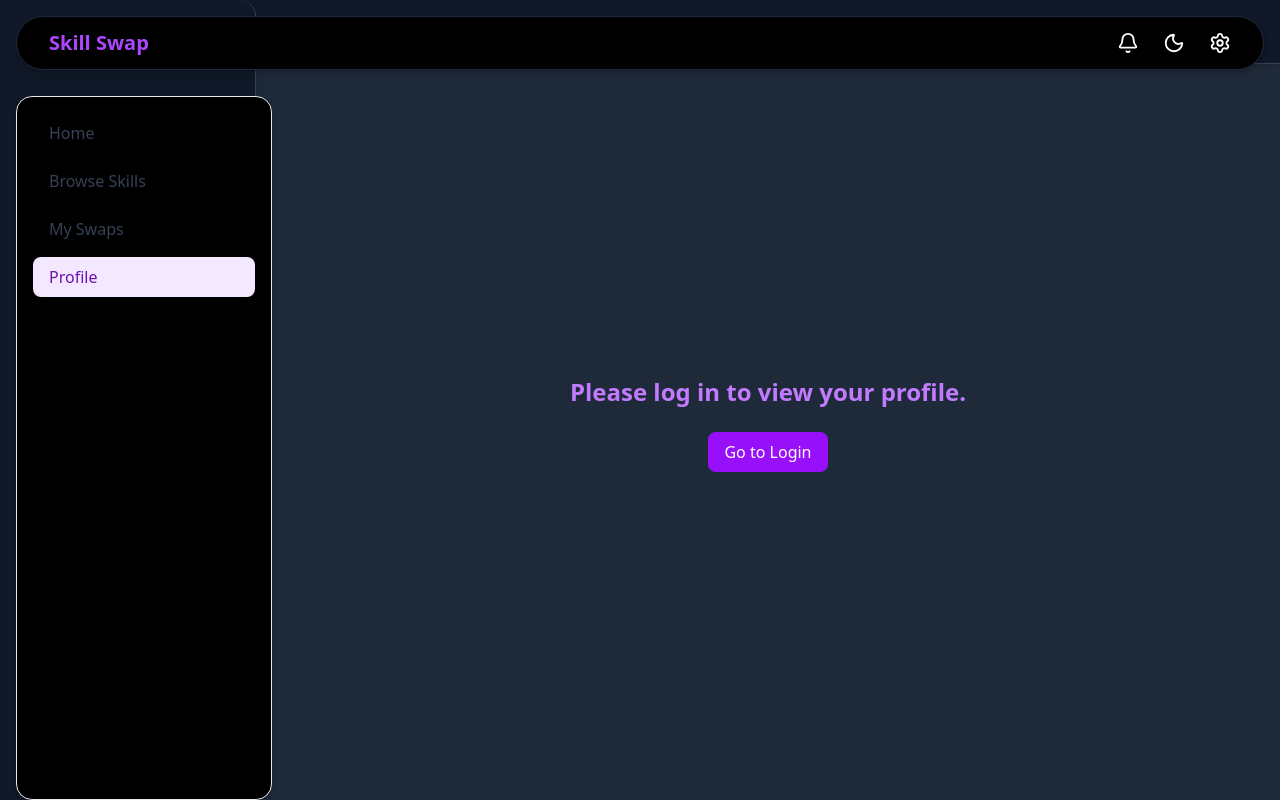
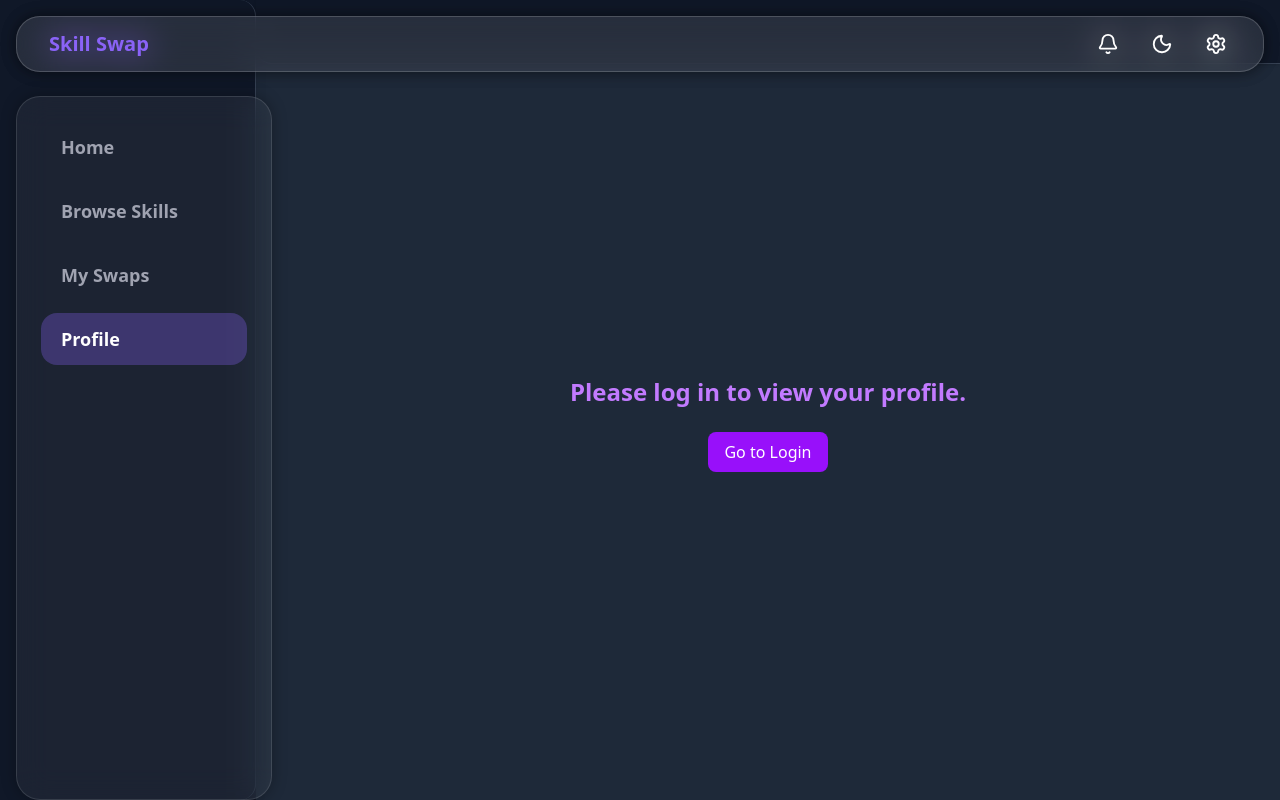
Before and after one commit to krishn0/Skill-Swap, a React (Vite) app in the folder skillswap/frontend/: page /profile in a window 1280 px wide. Built offline with nearby package versions, Linux system fonts and the light colour scheme.

Commit message:
Fixed components

```diff
--- a/skillswap/frontend/src/App.jsx
+++ b/skillswap/frontend/src/App.jsx
@@ -1,5 +1,5 @@
 import React from "react";
-import { BrowserRouter as Router, Routes, Route } from "react-router-dom";
+import { BrowserRouter as Router, Routes, Route, useLocation } from "react-router-dom";
 
 import Navbar from "./components/layout/Navbar";
 import LandingPage from "./components/LandingPage";
@@ -12,19 +12,28 @@ import BrowseSkills from "./components/BrowseSkills";
 import Browse from "./pages/Browse";
 import MySwaps from "./pages/MySwaps";
 import SwapRequest from "./pages/SwapRequest";
+import OwnProfile from "./pages/OwnProfile";
+import Profile from "./pages/Profile";
 
-// Profile pages
-import OwnProfile from "./pages/OwnProfile";   // your own profile page
-import Profile from "./pages/Profile";         // browsed user's profile page
+function Layout({ children }) {
+  const location = useLocation();
+
+  // Hide navbar on landing page and auth pages if you want
+  const hideNavbarOnPaths = ["/", "/login", "/signup"];
+
+  return (
+    <>
+      {/* Conditionally render navbar */}
+      {!hideNavbarOnPaths.includes(location.pathname) && <Navbar />}
+      <main>{children}</main>
+    </>
+  );
+}
 
 function App() {
   return (
     <Router>
-      <header>
-        <Navbar />
-      </header>
-
-      <main>
+      <Layout>
         <Routes>
           {/* Public routes */}
           <Route path="/" element={<LandingPage />} />
@@ -39,14 +48,15 @@ function App() {
           <Route path="/swap-request" element={<SwapRequest />} />
 
           {/* Profile routes */}
-          <Route path="/profile" element={<OwnProfile />} />        {/* own logged-in user profile */}
-          <Route path="/profile/:id" element={<Profile />} />       {/* other user's public profile */}
+          <Route path="/profile" element={<OwnProfile />} />
+          <Route path="/profile/:id" element={<Profile />} />
           <Route path="/settings" element={<Settings />} />
           <Route path="/notifications" element={<Notifications />} />
+
           {/* Catch-all 404 */}
           <Route path="*" element={<h2 className="p-6 text-2xl">404 - Page Not Found</h2>} />
         </Routes>
-      </main>
+      </Layout>
     </Router>
   );
 }
--- a/skillswap/frontend/src/components/BrowseSkills.jsx
+++ b/skillswap/frontend/src/components/BrowseSkills.jsx
@@ -60,32 +60,23 @@ const BrowseSkills = () => {
   });
 
   return (
-    <div className="flex min-h-screen bg-black text-white">
+    <div className="flex min-h-screen bg-[#0E0E1C] text-white font-manrope">
       {/* Sidebar */}
-      <aside
-        className="fixed top-0 left-0 h-full w-64 bg-black border-r border-gray-700 rounded-tr-2xl rounded-br-2xl shadow-lg z-30"
-      >
+      <aside className="fixed top-0 left-0 h-full w-64 p-4">
         <Sidebar />
       </aside>
 
       {/* Main content container */}
       <div className="flex flex-col flex-1 ml-64 min-h-screen">
         {/* Navbar */}
-        <header
-          className="fixed top-0 left-64 right-0 h-16 bg-black border-b border-gray-700 shadow z-40 flex items-center px-6"
-        >
+        <header className="fixed top-0 left-64 right-0 z-40">
           <Navbar />
         </header>
 
-        {/* Main scrollable content */}
-        <main
-          className="pt-20 px-6 md:px-10 flex-1 overflow-auto max-w-7xl mx-auto"
-          style={{ minHeight: "calc(100vh - 64px)" }}
-        >
-          <h1 className="text-4xl font-bold text-purple-500 mb-2">Browse Skills</h1>
-          <p className="text-purple-300 mb-8">
-            Find people offering the skills you need and request a swap!
-          </p>
+        {/* Main content */}
+        <main className="pt-24 px-6 md:px-10 max-w-7xl mx-auto w-full">
+          <h1 className="text-4xl font-bold text-[#8A63F7] mb-2">Browse Skills</h1>
+          <p className="text-[#A0A3B1] mb-8">Find people offering the skills you need and request a swap!</p>
 
           {/* Search Bar */}
           <div className="mb-6">
@@ -94,47 +85,41 @@ const BrowseSkills = () => {
               placeholder="Search skills or users..."
               value={searchTerm}
               onChange={(e) => setSearchTerm(e.target.value)}
-              className="w-full text-white placeholder-purple-400 bg-gray-800 rounded-full border border-purple-600 px-6 py-3 text-lg focus:outline-none focus:ring-2 focus:ring-purple-500 transition"
+              className="w-full text-white placeholder-[#A0A3B1] bg-[#1A1A2E] rounded-2xl border border-white/10 px-6 py-3 text-lg focus:outline-none focus:ring-2 focus:ring-[#8A63F7] transition"
             />
           </div>
 
-          {/* Filters - horizontal row */}
-          <div className="bg-gray-900 rounded-lg shadow p-4 mb-8 flex flex-col md:flex-row md:items-center md:space-x-6 space-y-4 md:space-y-0">
+          {/* Filters */}
+          <div className="rounded-2xl p-5 mb-10 bg-[rgba(255,255,255,0.05)] backdrop-blur-md border border-white/10 shadow-md flex flex-col md:flex-row md:items-center md:space-x-6 space-y-4 md:space-y-0">
             {/* Skill Category */}
             <div className="flex flex-col md:flex-row md:items-center md:space-x-2 min-w-[160px]">
-              <label className="text-purple-400 font-semibold mb-1 md:mb-0 md:whitespace-nowrap">
-                Skill Category
-              </label>
+              <label className="text-[#A0A3B1] font-semibold mb-1 md:mb-0">Skill Category</label>
               <select
                 value={selectedCategory}
                 onChange={(e) => setSelectedCategory(e.target.value)}
-                className="bg-gray-800 text-white rounded-lg border border-purple-600 px-4 py-2 focus:outline-none focus:ring-2 focus:ring-purple-500 transition"
+                className="bg-[#1A1A2E] text-white rounded-lg border border-white/10 px-4 py-2 focus:outline-none focus:ring-2 focus:ring-[#8A63F7] transition"
               >
                 <option value="">All Categories</option>
                 {categories.map((cat, idx) => (
-                  <option key={idx} value={cat}>
-                    {cat}
-                  </option>
+                  <option key={idx} value={cat}>{cat}</option>
                 ))}
               </select>
             </div>
 
             {/* Availability */}
             <div className="flex flex-col md:flex-row md:items-center md:space-x-4 min-w-[220px]">
-              <span className="text-purple-400 font-semibold mb-1 md:mb-0 md:whitespace-nowrap">
-                Availability
-              </span>
+              <span className="text-[#A0A3B1] font-semibold mb-1 md:mb-0">Availability</span>
               <div className="flex space-x-3 flex-wrap">
                 {availabilityOptions.map((opt, idx) => (
                   <label
                     key={idx}
-                    className="flex items-center cursor-pointer select-none space-x-2 text-sm text-gray-300 hover:text-purple-400 transition"
+                    className="flex items-center space-x-2 text-sm text-white hover:text-[#8A63F7] transition cursor-pointer"
                   >
                     <input
                       type="checkbox"
                       checked={availabilityFilter.includes(opt)}
                       onChange={() => toggleAvailability(opt)}
-                      className="cursor-pointer w-4 h-4 rounded border-gray-600 bg-gray-700 checked:bg-purple-600 checked:border-purple-600 focus:ring-purple-400"
+                      className="w-4 h-4 text-[#8A63F7] bg-[#1A1A2E] border-white/20 rounded focus:ring-[#8A63F7]"
                     />
                     <span>{opt}</span>
                   </label>
@@ -142,54 +127,51 @@ const BrowseSkills = () => {
               </div>
             </div>
 
-            {/* Public Only Toggle */}
+            {/* Public toggle */}
             <div className="flex items-center space-x-3 min-w-[110px]">
-              <label
-                htmlFor="publicOnlyToggle"
-                className="text-purple-400 font-semibold cursor-pointer select-none whitespace-nowrap"
-              >
-                Public Only
-              </label>
+              <label className="text-[#A0A3B1] font-semibold">Public Only</label>
               <div
-                className={`w-11 h-6 rounded-full cursor-pointer relative transition ${
-                  showPublicOnly ? "bg-purple-600" : "bg-gray-700"
+                onClick={() => setShowPublicOnly(!showPublicOnly)}
+                className={`w-11 h-6 rounded-full cursor-pointer transition relative ${
+                  showPublicOnly ? "bg-[#8A63F7]" : "bg-[#444]"
                 }`}
-                onClick={() => setShowPublicOnly(!showPublicOnly)}
               >
                 <span
-                  className={`block w-5 h-5 bg-white rounded-full shadow transform transition-transform absolute top-0.5 left-0.5 ${
-                    showPublicOnly ? "translate-x-5" : "translate-x-0"
+                  className={`block w-5 h-5 bg-white rounded-full absolute top-0.5 left-0.5 transition-transform ${
+                    showPublicOnly ? "translate-x-5" : ""
                   }`}
                 />
               </div>
             </div>
 
-            {/* Reset Button aligned right */}
+            {/* Reset */}
             <div className="flex-shrink-0 ml-auto">
               <Button
                 variant="outline"
                 onClick={resetFilters}
-                className="text-purple-400 border-purple-400 hover:bg-purple-700 transition whitespace-nowrap"
+                className="text-[#A0A3B1] border-[#A0A3B1] hover:bg-[#2a2a3d] transition"
               >
                 Reset Filters
               </Button>
             </div>
           </div>
 
-          {/* User cards */}
+          {/* User Cards */}
           {filteredUsers.length === 0 ? (
-            <p className="text-gray-500">No users found for selected filters.</p>
+            <p className="text-[#888] text-center">No users found for selected filters.</p>
           ) : (
-            <div className="grid grid-cols-1 md:grid-cols-3 gap-6">
+            <div className="grid grid-cols-1 sm:grid-cols-2 lg:grid-cols-3 gap-6">
               {filteredUsers.map((user) => (
                 <ProfileCard key={user._id} user={user} />
               ))}
             </div>
           )}
 
-          {/* Load more / Pagination placeholder */}
+          {/* Load More */}
           <div className="flex justify-center mt-10">
-            <Button variant="outline">Load More</Button>
+            <Button variant="outline" className="text-[#A0A3B1] border-[#A0A3B1] hover:bg-[#2a2a3d]">
+              Load More
+            </Button>
           </div>
         </main>
       </div>
--- a/skillswap/frontend/src/components/layout/Navbar.jsx
+++ b/skillswap/frontend/src/components/layout/Navbar.jsx
@@ -10,16 +10,30 @@ const Navbar = () => {
   };
 
   return (
-    <div className="fixed top-4 left-4 right-4 z-50 rounded-full shadow-md bg-black text-white flex items-center justify-between px-8 py-3 border border-gray-800">
-      {/* Left Side - Skill Swap with distinct color */}
-      <div className="font-bold text-xl select-none cursor-default text-purple-500">
+    <header
+      className="
+        fixed top-4 left-4 right-4 z-50
+        rounded-3xl
+        bg-[rgba(255,255,255,0.05)]
+        backdrop-blur-[16px]
+        border border-[rgba(255,255,255,0.12)]
+        shadow-[0_0_15px_rgba(0,0,0,0.3)]
+        flex items-center justify-between
+        px-8 py-3
+        text-white
+        font-manrope
+      "
+      role="banner"
+    >
+      {/* Left side - Brand */}
+      <div className="font-bold text-xl select-none cursor-default text-[#8A63F7]">
         Skill Swap
       </div>
 
-      {/* Right Side - Icons */}
+      {/* Right side - Icons */}
       <div className="flex items-center space-x-6">
         <button
-          className="hover:text-purple-400 transition"
+          className="hover:bg-[rgba(138,99,247,0.15)] rounded-lg p-1 transition"
           aria-label="Notifications"
           title="Notifications"
         >
@@ -28,22 +42,23 @@ const Navbar = () => {
 
         <button
           onClick={toggleTheme}
-          className="hover:text-purple-400 transition"
+          className="hover:bg-[rgba(138,99,247,0.15)] rounded-lg p-1 transition"
           aria-label="Toggle theme"
           title="Toggle Theme"
+          type="button"
         >
           {darkMode ? <Sun size={22} /> : <Moon size={22} />}
         </button>
 
         <button
-          className="hover:text-purple-400 transition"
+          className="hover:bg-[rgba(138,99,247,0.15)] rounded-lg p-1 transition"
           aria-label="Settings"
           title="Settings"
         >
           <Settings size={22} />
         </button>
       </div>
-    </div>
+    </header>
   );
 };
 
--- a/skillswap/frontend/src/components/layout/Sidebar.jsx
+++ b/skillswap/frontend/src/components/layout/Sidebar.jsx
@@ -8,26 +8,49 @@ const Sidebar = () => {
     { name: "Home", to: "/home" },
     { name: "Browse Skills", to: "/browse-skills" },
     { name: "My Swaps", to: "/my-swaps" },
-
     { name: "Profile", to: "/profile" },
   ];
 
   return (
-    <aside className="fixed top-24 left-4 w-64 bg-black dark:bg-gray-900 border border-gray-200 dark:border-gray-700 rounded-2xl shadow-md p-4 min-h-[calc(100vh-6rem)]">
-      <nav className="flex flex-col space-y-2">
-        {links.map(({ name, to }) => (
-          <Link
-            key={to}
-            to={to}
-            className={`flex items-center px-4 py-2 rounded-lg font-medium transition ${
-              location.pathname === to
-                ? "bg-purple-100 dark:bg-purple-800 text-purple-800 dark:text-white"
-                : "text-gray-700 dark:text-gray-300 hover:bg-purple-50 dark:hover:bg-gray-800"
-            }`}
-          >
-            <span>{name}</span>
-          </Link>
-        ))}
+    <aside
+      className="
+        fixed top-24 left-4 w-64
+        rounded-3xl
+        bg-[rgba(255,255,255,0.05)]
+        backdrop-blur-[16px]
+        border border-[rgba(255,255,255,0.12)]
+        shadow-[0_0_15px_rgba(0,0,0,0.3)]
+        min-h-[calc(100vh-6rem)]
+        p-6
+        flex flex-col space-y-4
+        text-white
+        font-manrope
+      "
+      aria-label="Sidebar navigation"
+    >
+      <nav className="flex flex-col space-y-3">
+        {links.map(({ name, to }) => {
+          const isActive = location.pathname === to;
+          return (
+            <Link
+              key={to}
+              to={to}
+              className={`
+                flex items-center px-5 py-3 rounded-2xl
+                font-semibold text-lg
+                transition
+                ${
+                  isActive
+                    ? "bg-[rgba(138,99,247,0.3)] text-white"
+                    : "text-[#A0A3B1] hover:bg-[rgba(138,99,247,0.15)] hover:text-white"
+                }
+              `}
+              aria-current={isActive ? "page" : undefined}
+            >
+              {name}
+            </Link>
+          );
+        })}
       </nav>
     </aside>
   );
```
Also changed, not shown: skillswap/frontend/src/components/LandingPage.jsx (+3 -18 lines), skillswap/frontend/src/components/auth/Login.jsx (+17 -14 lines), skillswap/frontend/src/pages/Home.jsx (+80 -44 lines).
